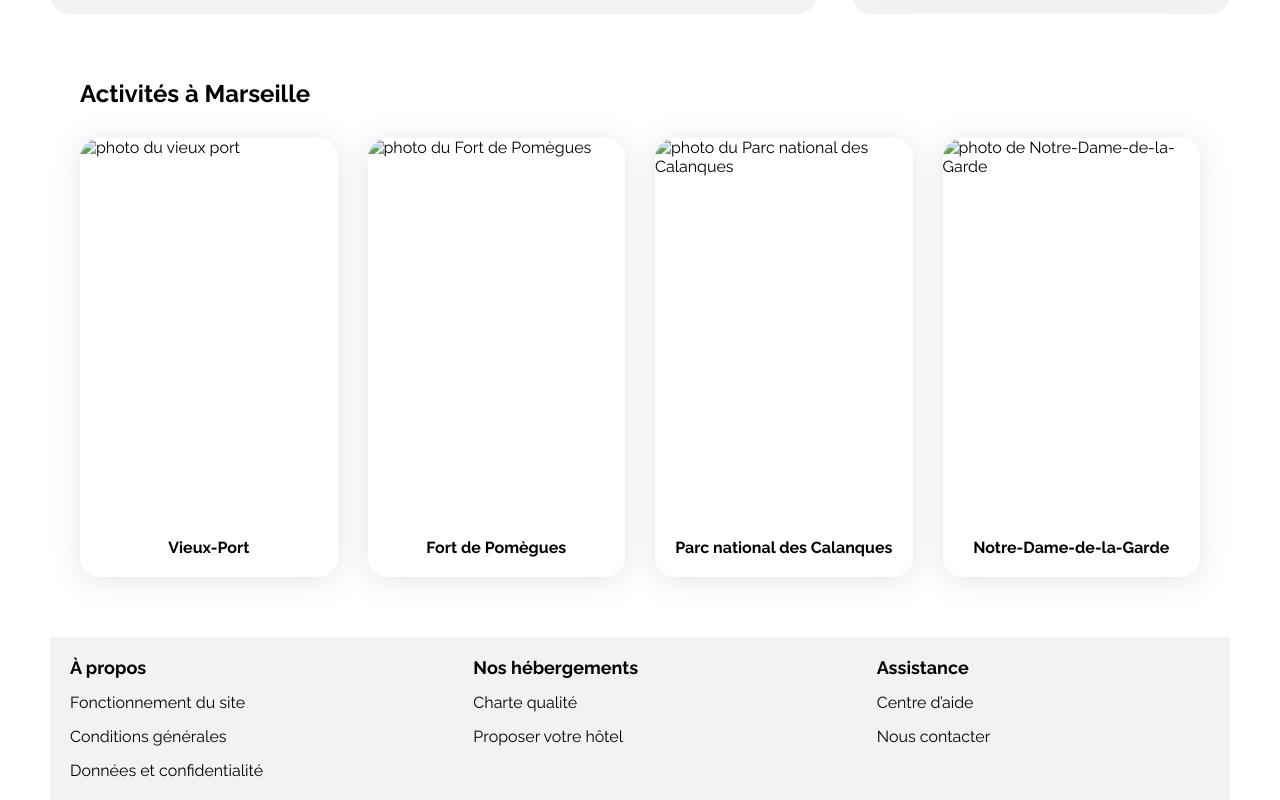
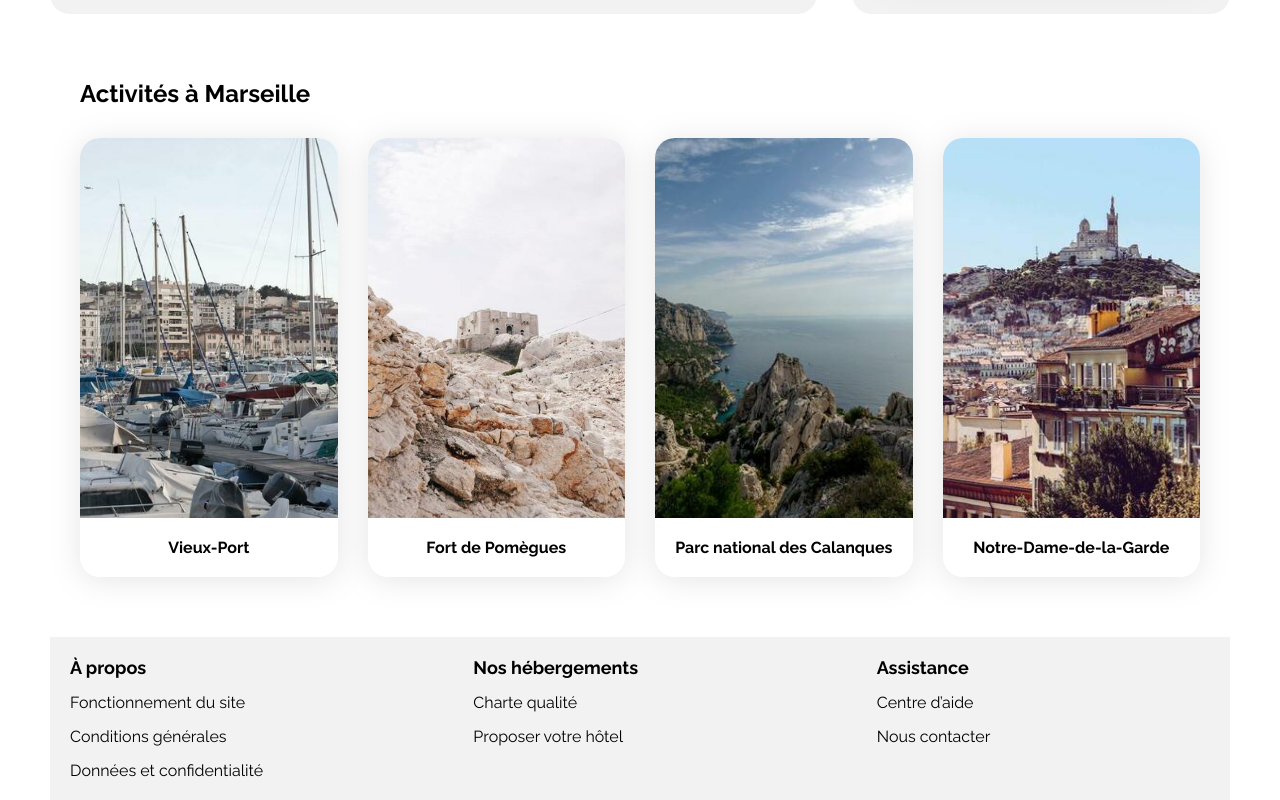
Before and after one commit to mastergoster/OC-Projet3, a plain HTML site: page index.html in a window 1280 px wide. Shown: the part 1040-1840 px from the top of the page. Drawn offline with Linux system fonts and the light colour scheme; the site is published under a folder, as on GitHub Pages, so addresses that start at the root find nothing.

Commit message:
coorection bug gh-page

```diff
--- a/index.html
+++ b/index.html
@@ -242,19 +242,19 @@
                 <h2>Activités à Marseille</h2>
                 <div class="activites-cards">
                     <article class="card">
-                        <img src="/images/activites/reno-laithienne.jpg" alt="photo du vieux port">
+                        <img src="./images/activites/reno-laithienne.jpg" alt="photo du vieux port">
                         <h2>Vieux-Port</h2>
                     </article>
                     <article class="card">
-                        <img src="/images/activites/paul-hermann.jpg" alt="photo du Fort de Pomègues">
+                        <img src="./images/activites/paul-hermann.jpg" alt="photo du Fort de Pomègues">
                         <h2>Fort de Pomègues</h2>
                     </article>
                     <article class="card">
-                        <img src="/images/activites/kilyan-sockalingum.jpg" alt="photo du Parc national des Calanques">
+                        <img src="./images/activites/kilyan-sockalingum.jpg" alt="photo du Parc national des Calanques">
                         <h2>Parc national des Calanques</h2>
                     </article>
                     <article class="card">
-                        <img src="/images/activites/florian-wehde.jpg" alt="photo de Notre-Dame-de-la-Garde">
+                        <img src="./images/activites/florian-wehde.jpg" alt="photo de Notre-Dame-de-la-Garde">
                         <h2>Notre-Dame-de-la-Garde</h2>
                     </article>
                 </div>
```
